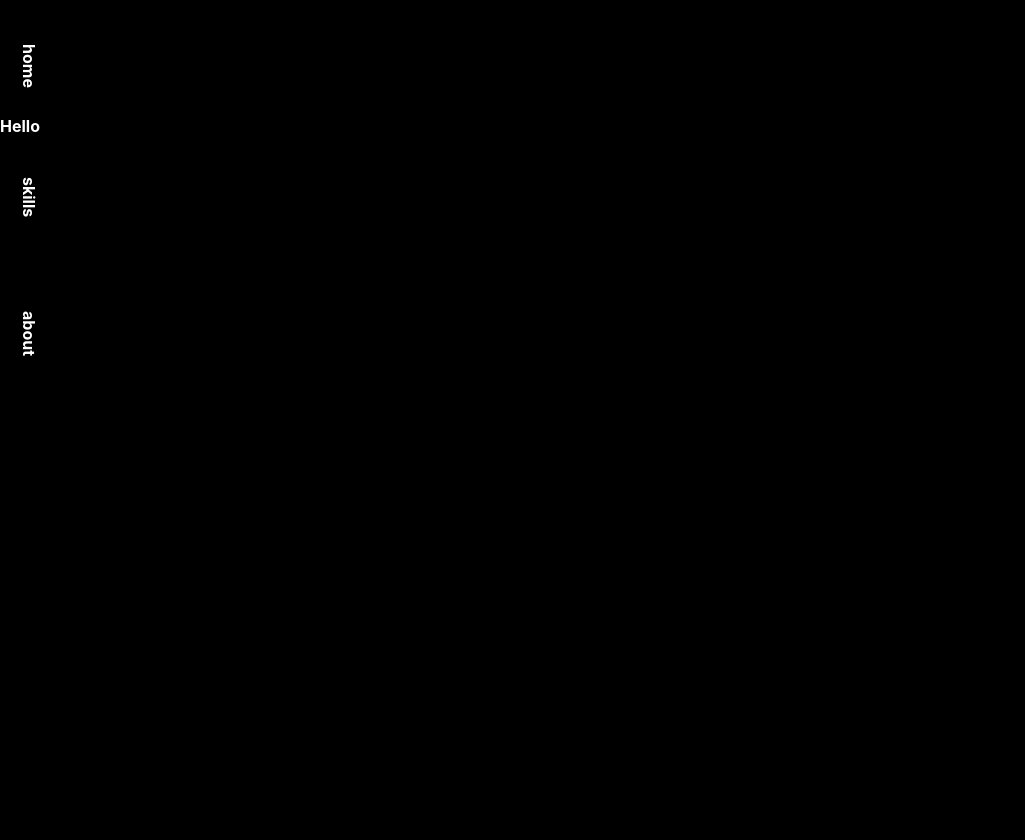
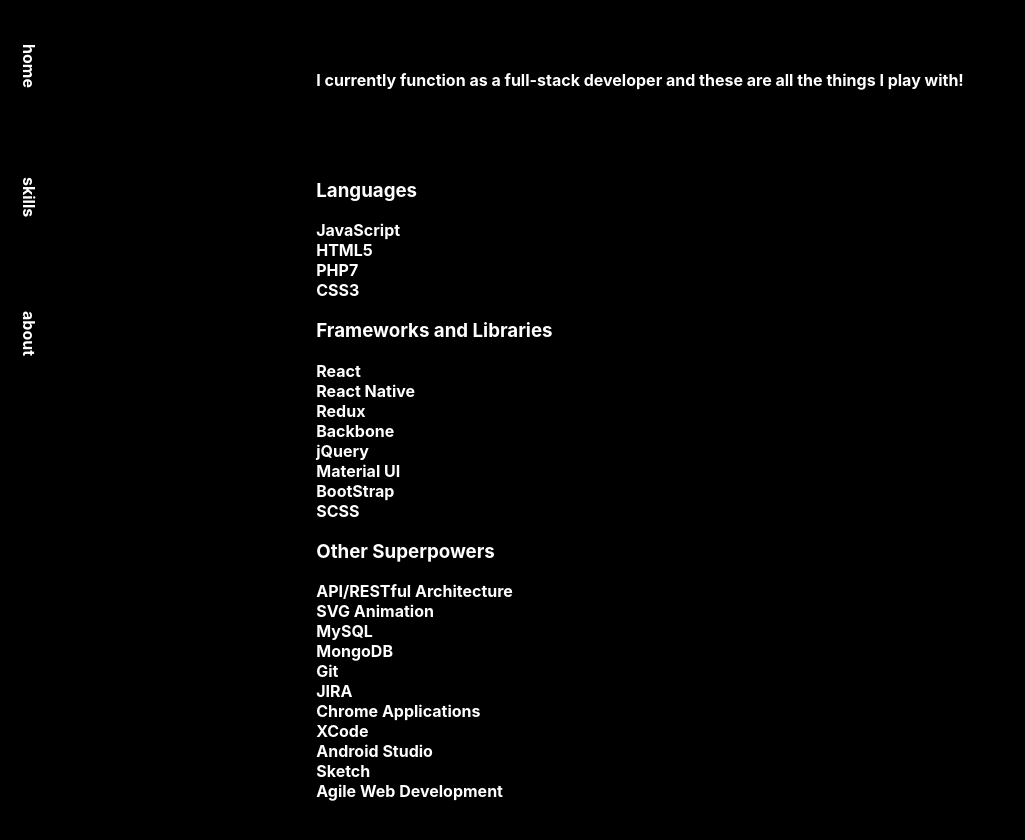
Before and after one commit to julietteabeyta/juliette.dev, a React (Create React App) app: page /skills in a window 1280 px wide. Shown: the top 840 px of the page, without its empty margins (0-1025 px from the left). Before the commit the page ends 800 px from the top, so only its background shows below. Built offline with nearby package versions, Linux system fonts and the light colour scheme.

Commit message:
☑️  Add content to skills page and change color rendering for home page

```diff
--- a/src/components/Navbar.js
+++ b/src/components/Navbar.js
@@ -1,7 +1,7 @@
 import React, { Component } from 'react';
 import { Link } from "react-router-dom";
 
-class About extends Component {
+class NavBar extends Component {
 
   render() {
     return (
@@ -20,4 +20,4 @@
   }
 }
 
-export default About;
+export default NavBar;
--- a/src/pages/Home.js
+++ b/src/pages/Home.js
@@ -4,18 +4,15 @@
 import github from '../images/github.svg';
 import linkedIn from '../images/linkedIn.svg';
 import twitter from '../images/twitter.svg';
-import '../App.css';
+import '../styles/App.css';
 
 class App extends Component {
 
   render() {
-    let colors = ["#DE413A", "#5B2C36", "#EBCDD5", "#C58F69", "#233B5C", "#8F9190", "#0A585C", "#9A9740", "#5285C4", "#C26224"];
-    let hex = colors[Math.round(Math.random()*colors.length)];
-
     return (
       <div className="app">
         <header className="header">
-          <div className="name" style={{background: hex}}/>
+          <div className="name"/>
           <div className="external-nav">
             <a
               className="nav-link"
--- a/src/pages/Skills.js
+++ b/src/pages/Skills.js
@@ -1,14 +1,45 @@
 import React, { Component } from 'react';
-import { Link } from "react-router-dom";
-
+import '../styles/Skills.css';
 class Skills extends Component {
 
   render() {
     return (
       <div className="skills page">
-        <Link to="/" className="route">
-          <p>Hello</p>
-        </Link>
+        I currently function as a full-stack developer and these are all the things I play with!
+        <div className="skills-container">
+          <div className="skills-languages">
+            <h3>Languages</h3>
+              <li>JavaScript</li>
+              <li>HTML5</li>
+              <li>PHP7</li>
+              <li>CSS3</li>
+          </div>
+          <div className="skills-frameworks">
+            <h3>Frameworks and Libraries</h3>
+              <li>React</li>
+              <li>React Native</li>
+              <li>Redux</li>
+              <li>Backbone</li>
+              <li>jQuery</li>
+              <li>Material UI</li>
+              <li>BootStrap</li>
+              <li>SCSS</li>
+          </div>
+          <div className="skills-miscellaneous">
+            <h3>Other Superpowers</h3>
+              <li>API/RESTful Architecture</li>
+              <li>SVG Animation</li>
+              <li>MySQL</li>
+              <li>MongoDB</li>
+              <li>Git</li>
+              <li>JIRA</li>
+              <li>Chrome Applications</li>
+              <li>XCode</li>
+              <li>Android Studio</li>
+              <li>Sketch</li>
+              <li>Agile Web Development</li>
+          </div>
+        </div>
       </div>
     );
   }
--- a/src/App.css
+++ b/src/styles/App.css
@@ -17,8 +17,12 @@
   position: absolute;
   left: 0;
   right: 0;
-  top: 100px;
   color: white;
+  height: 100vh;
+  width: 100vw;
+  display: grid;
+  align-items: center;
+  justify-content: center;
 }
 
 .nav-bar{
@@ -30,6 +34,7 @@
   grid-template-rows: 1fr;
   grid-template-columns: 1fr 1fr 1fr;
   justify-items: center;
+  z-index: 10;
 }
 
 .header {
@@ -52,40 +57,26 @@
   border: 2px solid white;
   position: relative;
   margin-bottom: 30px;
-
+  animation: cardcolor 20s ease-in-out infinite alternate;
 }
 
-.name:hover::before{
-  content: 'please explore and enjoy';
+.name:hover::after{
+  content: 'welcome \A please explore and enjoy';
+  display: block;
+  white-space: pre;
   opacity:1;
 }
 
-.name:hover::after{
-  content: 'welcome';
-  opacity:1;
-}
-.name::before{
-  content: 'designer//developer';
-  color: black;
-  text-align: right;
-  font-size: calc(10px + 1vmin);
-  font-weight: normal;
-  background: white;
-  position: absolute;
-  width: 100%;
-  bottom: calc(10px);
-  z-index: 12;
-  right: 0px;
-}
-
 .name::after{
-  content: 'juliette';
-  font-size: calc(10px + 1.5vmin);
+  content: 'juliette \A designer//developer';
+  display: block;
+  white-space: pre;
+  font-size: calc(10px + 1.2vmin);
   color: black;
   text-align: right;
   background: white;
   position: absolute;
-  padding-top: 10px;
+  padding-top: 15px;
   height: 18%;
   width: 100%;
   bottom: 0px;
@@ -140,3 +131,39 @@
   opacity:0;
   transition: opacity 150ms linear;
 }
+
+@keyframes cardcolor {
+  0%{
+    background: #DE413A;
+  }
+  10%{
+    background: #5B2C36;
+  }
+  20%{
+    background: #EBCDD5;
+  }
+  30%{
+    background: #C58F69;
+  }
+  40%{
+    background: #233B5C;
+  }
+  50%{
+    background: #8F9190;
+  }
+  60%{
+    background: #0A585C;
+  }
+  70%{
+    background: #9A9740;
+  }
+  80%{
+    background: #5285C4;
+  }
+  90%{
+    background: #C26224;
+  }
+  100%{
+    background: #9D789A;
+  }
+}
--- /dev/null
+++ b/src/styles/Skills.css
@@ -0,0 +1,13 @@
+.skills{
+  grid-template-rows:20vh auto;
+}
+
+.skills-container{
+  display: grid;
+  grid-template-rows: .5fr 1fr 3fr;
+  align-self: start;
+}
+
+.skills-container li{
+  list-style: none;
+}
```
